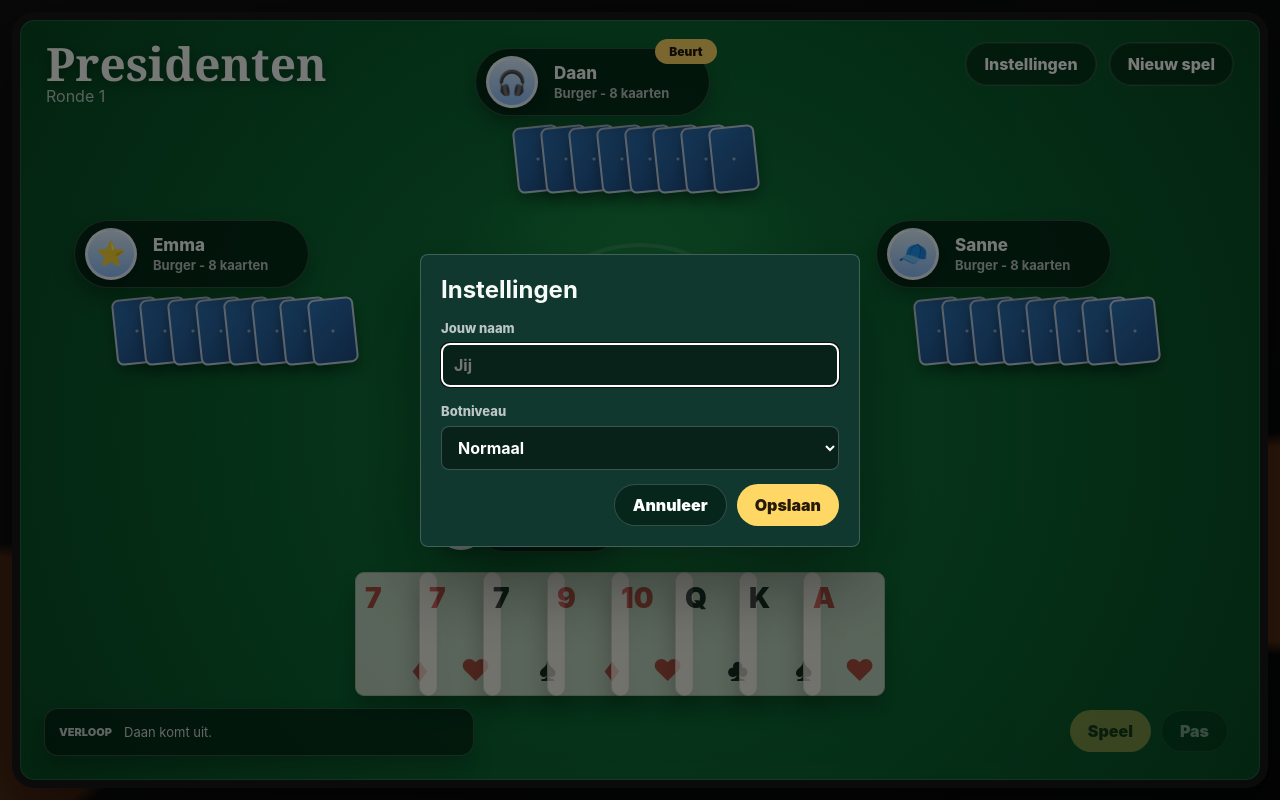
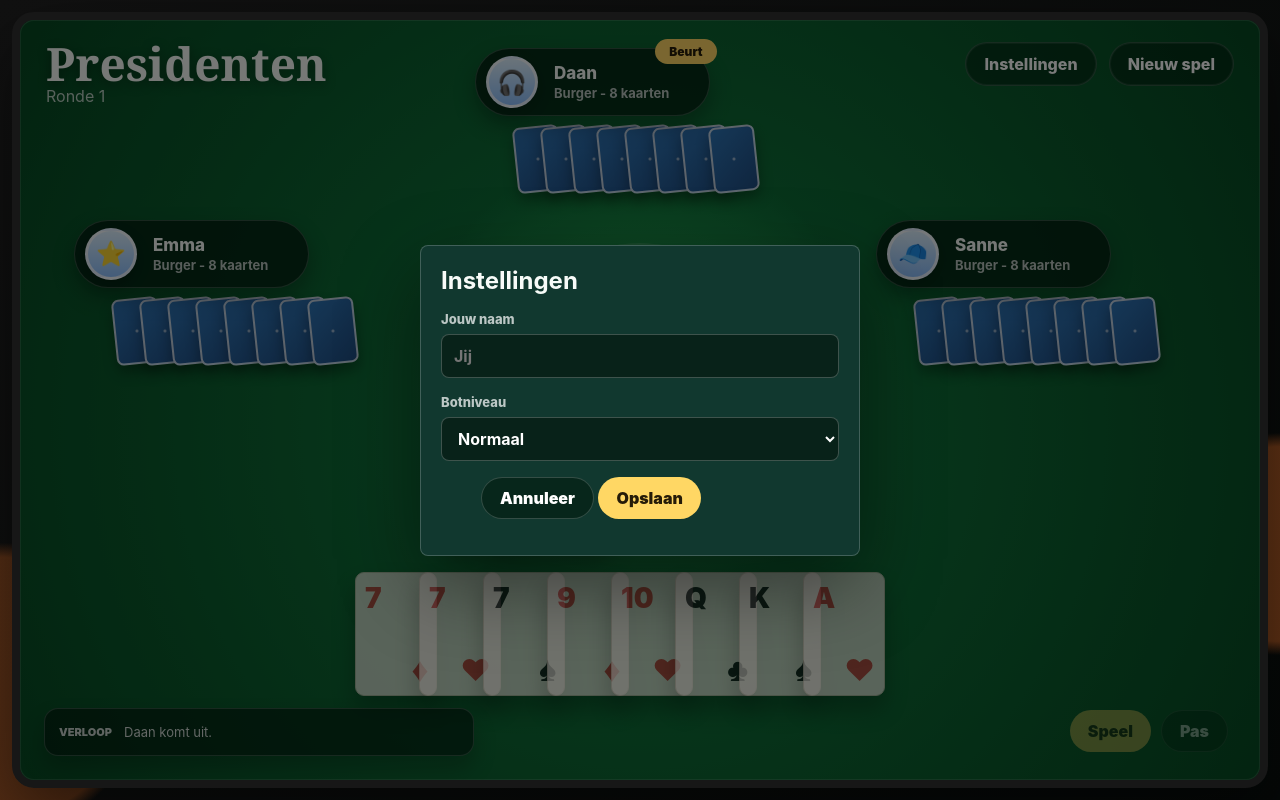
Before and after one commit to davidfrem/presidenten, a website: page index.html in a window 1280 px wide. Drawn offline with Linux system fonts and the light colour scheme.

Commit message:
Use custom settings overlay for iOS

```diff
--- a/game.js
+++ b/game.js
@@ -546,7 +546,11 @@
   const dialog = document.getElementById("settingsDialog");
   document.getElementById("playerNameInput").value = settings.playerName === defaultSettings.playerName ? "" : settings.playerName;
   document.getElementById("botSkillSelect").value = settings.botSkill;
-  if (!dialog.open) dialog.showModal();
+  dialog.hidden = false;
+}
+
+function closeSettingsDialog() {
+  document.getElementById("settingsDialog").hidden = true;
 }
 
 function applySettingsFromForm() {
@@ -591,12 +595,14 @@
   });
 
   document.getElementById("settingsCancel").addEventListener("click", () => {
-    document.getElementById("settingsDialog").close();
+    closeSettingsDialog();
     maybeRunBots();
   });
 
-  document.getElementById("settingsForm").addEventListener("submit", () => {
+  document.getElementById("settingsForm").addEventListener("submit", (event) => {
+    event.preventDefault();
     applySettingsFromForm();
+    closeSettingsDialog();
     maybeRunBots();
   });
 
--- a/index.html
+++ b/index.html
@@ -61,8 +61,8 @@
           <ol id="activityLog"></ol>
         </aside>
 
-        <dialog id="settingsDialog" class="settings-dialog">
-          <form id="settingsForm" method="dialog">
+        <div id="settingsDialog" class="settings-overlay" hidden>
+          <form id="settingsForm" class="settings-dialog">
             <h2>Instellingen</h2>
             <div class="settings-section">
               <label for="playerNameInput">Jouw naam</label>
@@ -75,11 +75,11 @@
               </select>
             </div>
             <menu>
-              <button class="secondary-button" value="cancel" type="button" id="settingsCancel">Annuleer</button>
-              <button class="primary-button" value="confirm" type="submit">Opslaan</button>
+              <button class="secondary-button" type="button" id="settingsCancel">Annuleer</button>
+              <button class="primary-button" type="submit">Opslaan</button>
             </menu>
           </form>
-        </dialog>
+        </div>
 
         <dialog id="exchangeDialog" class="exchange-dialog">
           <form method="dialog">
--- a/service-worker.js
+++ b/service-worker.js
@@ -1,4 +1,4 @@
-const CACHE_NAME = "presidenten-v5";
+const CACHE_NAME = "presidenten-v6";
 const APP_SHELL = [
   "./",
   "./index.html",
--- a/styles.css
+++ b/styles.css
@@ -602,8 +602,28 @@
   padding: 0;
 }
 
+.settings-overlay {
+  position: absolute;
+  inset: 0;
+  z-index: 20;
+  display: grid;
+  place-items: center;
+  padding: 16px;
+  background: rgba(0, 0, 0, 0.52);
+}
+
+.settings-overlay[hidden] {
+  display: none;
+}
+
 .settings-dialog {
   width: min(440px, calc(100vw - 32px));
+  border: 1px solid rgba(255, 255, 255, 0.2);
+  border-radius: 8px;
+  padding: 20px;
+  background: #11382f;
+  color: #f7fbf8;
+  box-shadow: 0 30px 80px rgba(0, 0, 0, 0.45);
 }
 
 .settings-section {
```
